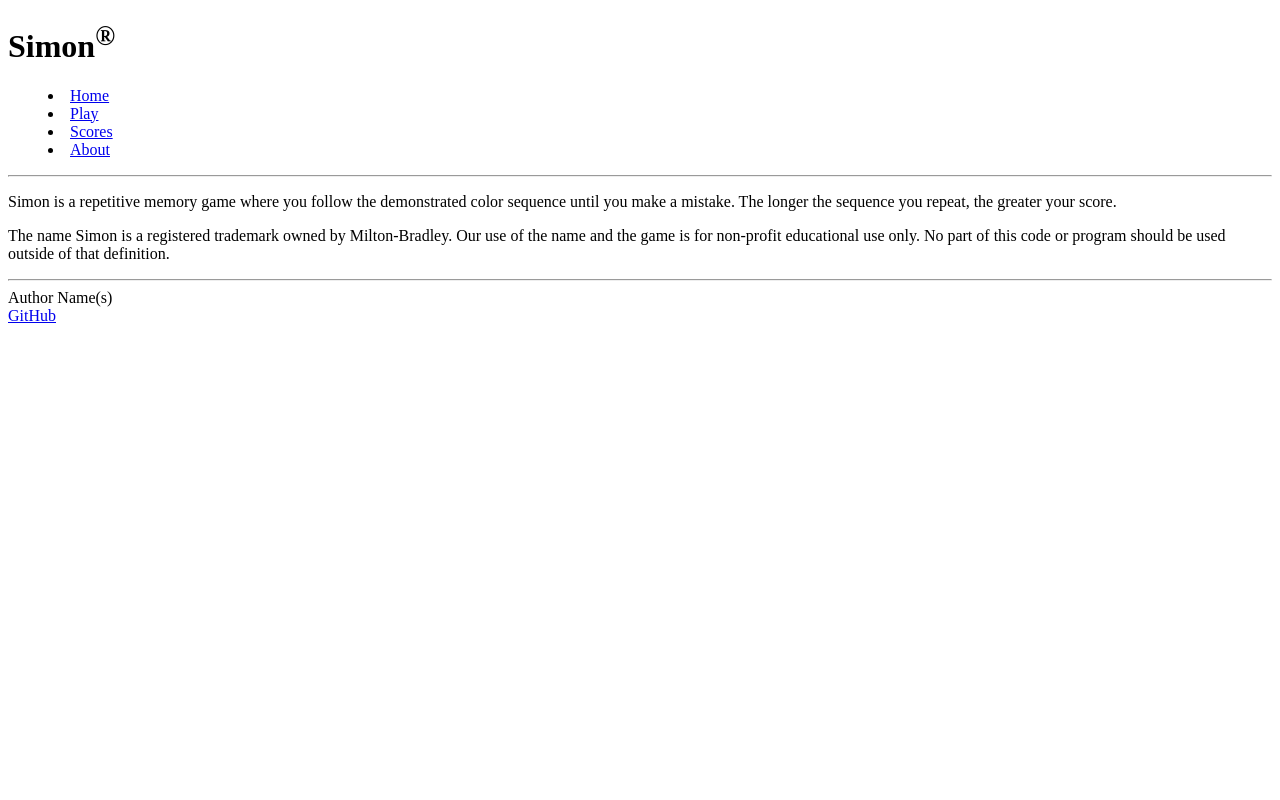
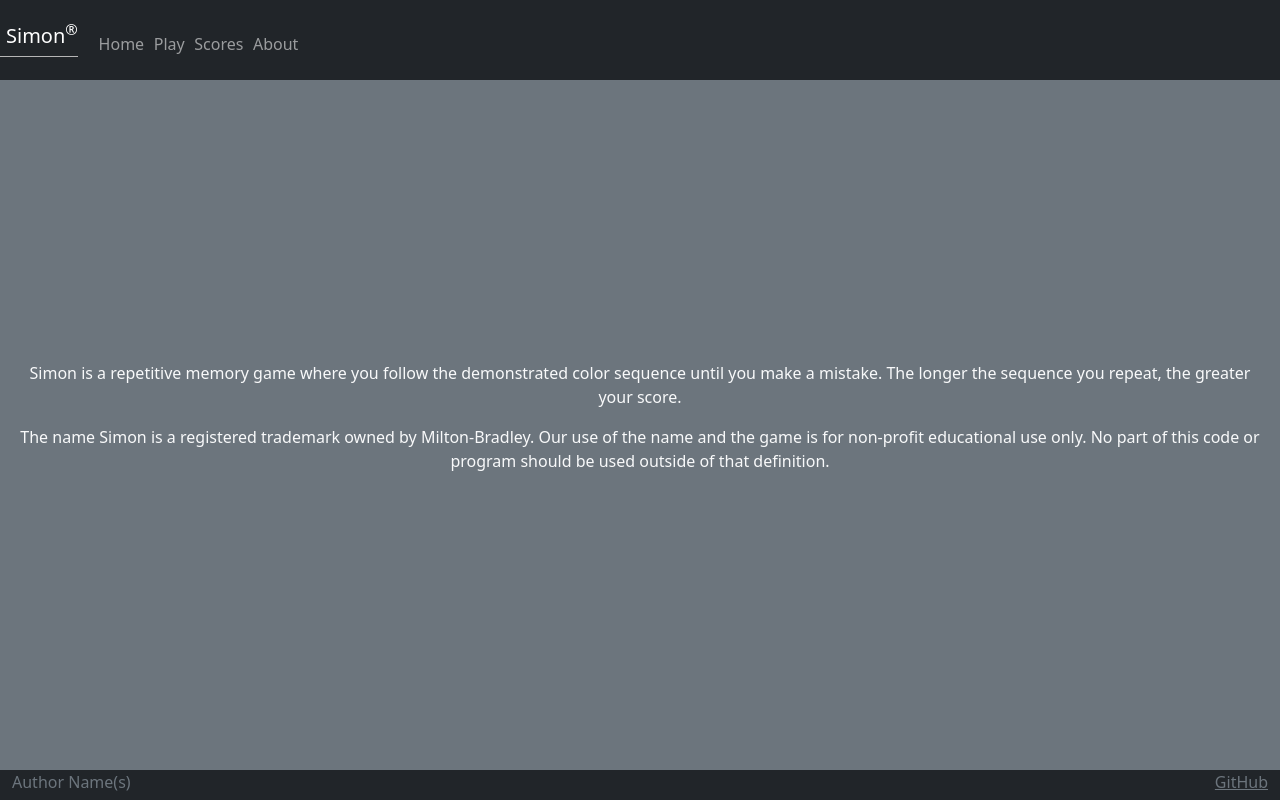
Before and after one commit to SBuss225/simon, a plain HTML site: page about.html in a window 1280 px wide. Drawn offline with nearby package versions, Linux system fonts and the light colour scheme.

Commit message:
finished about.html

```diff
--- a/about.html
+++ b/about.html
@@ -6,24 +6,39 @@
               content="width=device-width, initial-scale=1.0"/>
         <title>About</title>
         <link rel="icon" href="favicon.ico"/>
+
+        <link rel="stylesheet" href="main.css"/>
+
+        <link
+            href="https://cdn.jsdelivr.net/npm/bootstrap@5.2.2/dist/css/bootstrap.min.css"
+            rel="stylesheet"
+            integrity="sha384-Zenh87qX5JnK2Jl0vWa8Ck2rdkQ2Bzep5IDxbcnCeuOxjzrPF/et3URy9Bv1WTRi"
+            crossorigin="anonymous"
+        />
     </head>
-    <body>
-        <header>
-            <h1>Simon<sup>&reg;</sup></h1>
-
-            <nav>
-                <menu>
-                    <li><a href="index.html">Home</a></li>
-                    <li><a href="play.html">Play</a></li>
-                    <li><a href="scores.html">Scores</a></li>
-                    <li><a href="about.html">About</a></li>
+    <body class="bg-dark text-light">
+        <header class="container-fluid">
+            <nav class="navbar fixed-top navbar-dark">
+                <a class="navbar-brand" href="#">Simon<sup>&reg;</sup></a>
+                <menu class="navbar-nav">
+                    <li class="nav-item">
+                        <a class="nav-link" href="index.html">Home</a>
+                    </li>
+                    <li class="nav-item">
+                        <a class="nav-link" href="play.html">Play</a>
+                    </li>
+                    <li class="nav-item">
+                        <a class="nav-link" href="scores.html">Scores</a>
+                    </li>
+                    <li class="nav-item">
+                        <a class="nav-link" href="about.html">About</a>
+                    </li>
                 </menu>
             </nav>
-
-            <hr />
         </header>
 
-        <main>
+        <main class="container-fluid bg-secondary text-center">
+            <div>
                 <p>
                     Simon is a repetitive memory game where you follow the demonstrated
             color sequence until you make a mistake. The longer the sequence you
@@ -35,13 +50,17 @@
             use of the name and the game is for non-profit educational use only. No
             part of this code or program should be used outside of that definition.
                 </p>
+            </div>
         </main>
 
-        <footer>
-            <hr />
+        <footer class="bg-dark text-dark text-muted">
+            <div class="container-fluid">
                 <span class="text-reset">Author Name(s)</span>
-            <br />
-            <a href="https://github.com/SBuss225/simon">GitHub</a>
+                <a
+                    class="text-reset"
+                    href="https://github.com/SBuss225/simon"
+                >GitHub</a>
+            </div>
         </footer>
     </body>
 </html>
```
Lines whose indentation alone changed are shown as unchanged.
